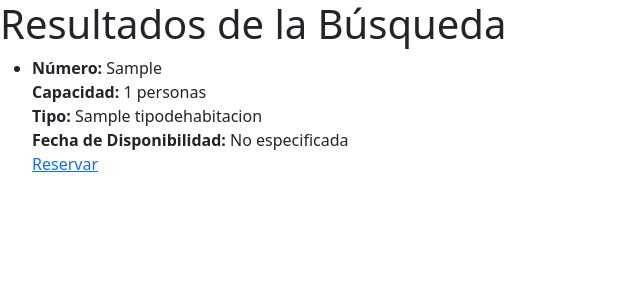
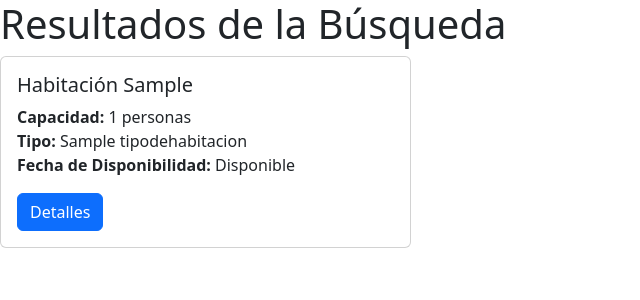
Before and after one commit to thomashokington/getion-reserva-hotelera-grupo-3, a Django app: template reservas/templates/resultado_busqueda.html in a window 1280 px wide. Shown: the top 300 px of the page, without its empty margins (0-640 px from the left). Run offline with Django 4.2, Linux system fonts and the light colour scheme; the template is opened without the code that fills it: values that come from a table or form of the project are taken from there, others are empty; tables that the repository leaves empty hold one stand-in row (values such as "Sample post"); parts of the project's set-up code (start-up, migrations or seed data) failed here and were passed over.

```diff
--- a/reservas/templates/resultado_busqueda.html
+++ b/reservas/templates/resultado_busqueda.html
@@ -2,20 +2,26 @@
 
 {% block content %}
   <h1>Resultados de la Búsqueda</h1>
-  {% if habitaciones %}
-    <ul>
+  <div class="row">
+    {% if habitaciones %}
       {% for habitacion in habitaciones %}
-        <li>
-          <strong>Número:</strong> {{ habitacion.numero }}<br>
-          <strong>Capacidad:</strong> {{ habitacion.tipo_habitacion.capacidad }} personas<br>
-          <strong>Tipo:</strong> {{ habitacion.tipo_habitacion.nombre }}<br>
-          <strong>Fecha de Disponibilidad:</strong> {{ habitacion.tipo_habitacion.fecha_disponible|default:"No especificada" }}<br>
-          <!-- Agrega más detalles de la habitación aquí si es necesario -->
-          <a href="{% url 'crear_reserva' habitacion.id %}">Reservar</a>
-        </li>
+        <div class="col-md-4 mb-3">
+          <div class="card">
+            <div class="card-body">
+              <h5 class="card-title">Habitación {{ habitacion.numero }}</h5>
+              <p class="card-text">
+                <strong>Capacidad:</strong> {{ habitacion.tipo_habitacion.capacidad }} personas<br>
+                <strong>Tipo:</strong> {{ habitacion.tipo_habitacion.nombre }}<br>
+                <strong>Fecha de Disponibilidad:</strong> {{ habitacion.tipo_habitacion.fecha_disponible|default:"Disponible" }}<br>
+
+              </p>
+              <a href="{% url 'detalle_habitacion' numero_habitacion=habitacion.numero %}" class="btn btn-primary">Detalles</a>
+            </div>
+          </div>
+        </div>
       {% endfor %}
-    </ul>
-  {% else %}
-    <p>No se encontraron habitaciones disponibles con los criterios de búsqueda seleccionados.</p>
-  {% endif %}
+    {% else %}
+      <p class="col-md-12">No se encontraron habitaciones disponibles con los criterios de búsqueda seleccionados.</p>
+    {% endif %}
+  </div>
 {% endblock %}
```
Also changed, not shown: reservas/views.py (+6 -4 lines).
